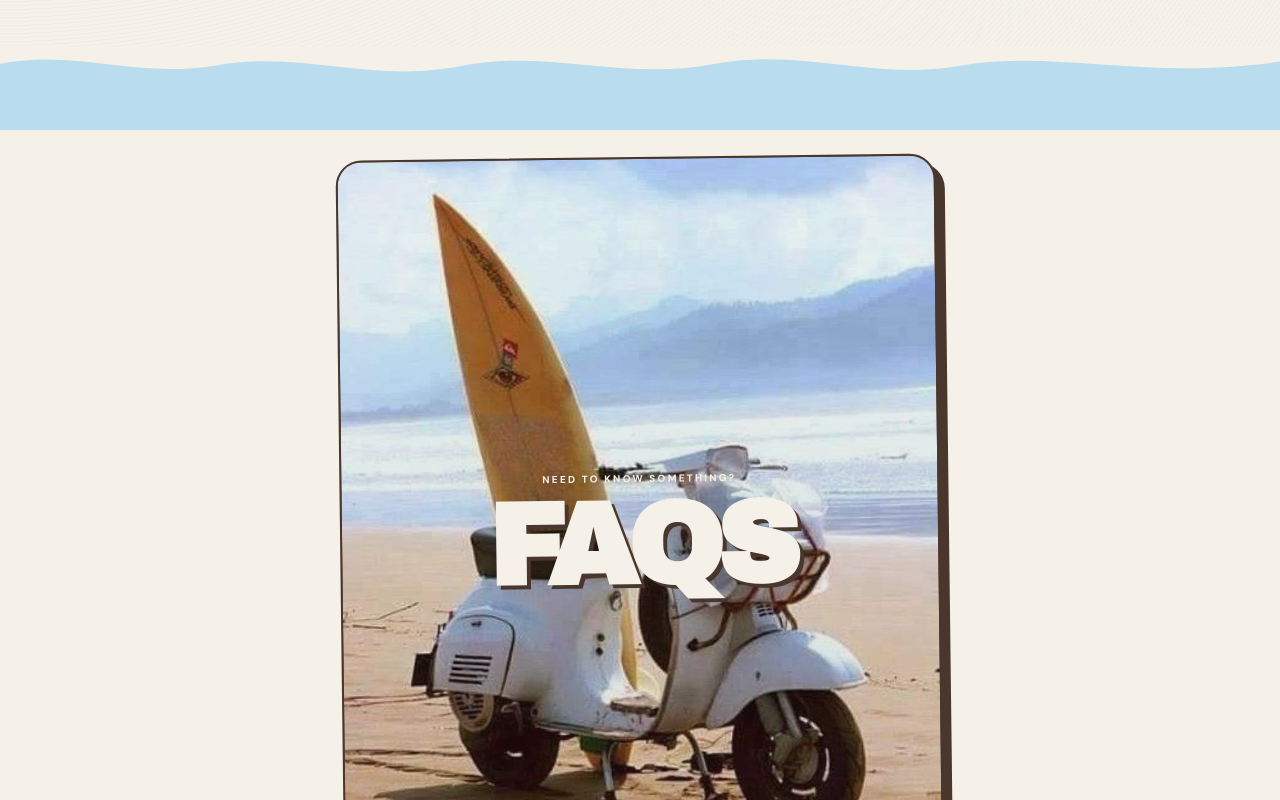
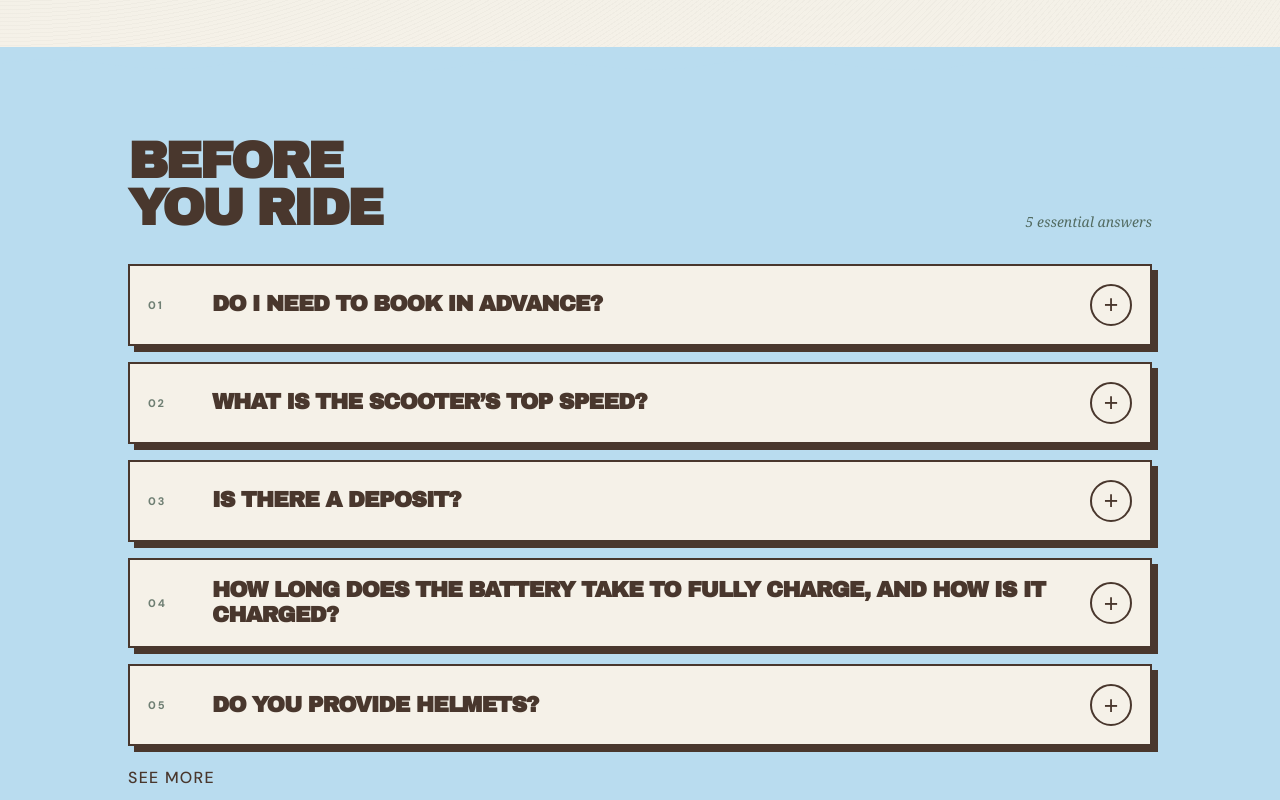
Before and after one commit to nouresho/eco..kephyra, a Next.js app: page / in a window 1280 px wide. Shown: the part 1780-2580 px from the top of the page. Built offline with nearby package versions, Linux system fonts and the light colour scheme.

Commit message:
Update project

```diff
--- a/app/components/FaqImageSection.tsx
+++ b/app/components/FaqImageSection.tsx
@@ -1,48 +1,58 @@
-import Link from "next/link";
+"use client";
+
+import { useState } from "react";
+import { faqs } from "../faq/page";
 
 export default function FaqImageSection() {
+  const [showAll, setShowAll] = useState(false);
+  const visibleFaqs = showAll ? faqs : faqs.slice(0, 5);
+
   return (
-    <section className="faq-image-section">
-
-      <div className="faq-image-container">
-
-        <Link
-          href="/faq"
-          className="faq-image-card group"
-          aria-label="Go to FAQs"
-        >
-
-          {/* IMAGE - ORIGINAL RATIO */}
-          <img
-            src="/images/faq.jpg"
-            alt="ECO KEPHYRA FAQs"
-            className="faq-image"
-          />
-
-          {/* LIGHT OVERLAY */}
-          <div className="faq-image-overlay" />
-
-          {/* CENTER CONTENT */}
-          <div className="faq-image-content">
-
-            <div className="faq-image-content-inner">
-
-              <p className="faq-image-small">
-                Need to know something?
-              </p>
-
-              <h2 className="faq-image-title">
-                FAQS
-              </h2>
-
-            </div>
-
+    <section className="home-faq-section bg-[#B9DCEF] px-6 pb-20 pt-12 md:px-12 md:pb-28 md:pt-16">
+      <div className="mx-auto max-w-5xl">
+        <div className="mb-8 flex items-end justify-between gap-5">
+          <div>
+            <p className="vintage-label text-[#526B61]">Questions & answers</p>
+            <h2 className="home-faq-heading vintage-title mt-3 text-[#49372D]">
+              BEFORE
+              <br />
+              YOU RIDE
+            </h2>
           </div>
 
-        </Link>
+          <span className="hidden font-serif text-sm italic text-[#526B61] md:block">
+            {showAll ? "All answers open" : "5 essential answers"}
+          </span>
+        </div>
 
+        <div className="space-y-4">
+          {visibleFaqs.map((faq) => (
+            <details key={faq.id} id={faq.id} className="home-faq-card faq-detail-card group">
+              <summary className="faq-detail-summary">
+                <span className="faq-detail-number">{faq.number}</span>
+                <span className="faq-detail-question">{faq.question}</span>
+                <span className="faq-detail-plus">+</span>
+              </summary>
+
+              <div className="faq-detail-answer">
+                <div className="faq-answer-line" />
+                <p>{faq.answer}</p>
+              </div>
+            </details>
+          ))}
+        </div>
+
+        <div className="mt-5 flex justify-start">
+          <button
+            type="button"
+            onClick={() => setShowAll((prev) => !prev)}
+            className="border-0 bg-transparent p-0 text-left font-medium uppercase tracking-[0.08em] text-[#49372D] transition-opacity hover:opacity-80"
+            aria-expanded={showAll}
+          >
+            {showAll ? "See less" : "See more"}
+          </button>
+        </div>
       </div>
-
     </section>
   );
 }
--- a/app/components/WhyUs.tsx
+++ b/app/components/WhyUs.tsx
@@ -30,6 +30,7 @@ export default function WhyUs() {
   const sectionRef = useRef<HTMLElement>(null);
 
   const [visible, setVisible] = useState(false);
+  const [currentSlide, setCurrentSlide] = useState(0);
 
   useEffect(() => {
     const section = sectionRef.current;
@@ -53,6 +54,18 @@ export default function WhyUs() {
     return () => observer.disconnect();
   }, []);
 
+  useEffect(() => {
+    const mediaQuery = window.matchMedia("(max-width: 767px)");
+
+    if (!mediaQuery.matches) return;
+
+    const interval = window.setInterval(() => {
+      setCurrentSlide((prev) => (prev + 1) % services.length);
+    }, 2600);
+
+    return () => window.clearInterval(interval);
+  }, []);
+
   return (
     <section
       ref={sectionRef}
@@ -74,9 +87,73 @@ export default function WhyUs() {
         </h2>
       </div>
 
-      {/* CARDS */}
+      {/* MOBILE CAROUSEL */}
 
-      <div className="mx-auto grid max-w-6xl grid-cols-1 gap-5 md:grid-cols-3 md:gap-5">
+      <div className="mx-auto max-w-[420px] md:hidden">
+        <div className="overflow-hidden rounded-[30px]">
+          <div
+            className="flex transition-transform duration-700 ease-[cubic-bezier(.22,1,.36,1)]"
+            style={{ transform: `translateX(-${currentSlide * 100}%)` }}
+          >
+            {services.map((service, index) => (
+              <article
+                key={service.title}
+                className="group relative h-[500px] min-w-full overflow-hidden rounded-[30px] border-2 border-white/80 bg-[#49372D] shadow-[0_18px_38px_rgba(73,55,45,0.18)]"
+              >
+                <img
+                  src={service.image}
+                  alt={service.title}
+                  className="absolute inset-0 h-full w-full object-cover"
+                />
+
+                <div className="absolute inset-0 bg-gradient-to-t from-[#20140de8] via-[#20140d45] to-[#20140d0a]" />
+
+                <div className="absolute left-5 right-5 top-5 z-10 flex items-center justify-between">
+                  <p className="rounded-full border border-white/50 bg-[#49372D]/35 px-3 py-1.5 text-[9px] font-bold uppercase tracking-[0.18em] text-[#F5F1E8] backdrop-blur-sm">
+                    0{index + 1}
+                  </p>
+                </div>
+
+                <div className="absolute inset-x-0 bottom-0 z-10 p-5">
+                  <p className="mb-3 text-[9px] font-bold uppercase tracking-[0.18em] text-[#B9DCEF]">
+                    {service.label}
+                  </p>
+
+                  <h3 className="vintage-title text-[30px] leading-[0.94] text-[#F5F1E8]">
+                    {service.title}
+                  </h3>
+
+                  <p className="mt-3 text-[12px] font-medium leading-5 text-[#EADAC8]">
+                    {service.text}
+                  </p>
+
+                  <div className="mt-4 pt-1 text-[9px] font-bold uppercase tracking-[0.16em] text-white/70">
+                    <span>Electric freedom</span>
+                  </div>
+                </div>
+              </article>
+            ))}
+          </div>
+        </div>
+
+        <div className="mt-4 flex justify-center gap-2">
+          {services.map((service, index) => (
+            <button
+              key={service.title}
+              type="button"
+              aria-label={`Show slide ${index + 1}`}
+              onClick={() => setCurrentSlide(index)}
+              className={`h-2.5 rounded-full transition-all duration-300 ${
+                currentSlide === index ? "w-8 bg-[#49372D]" : "w-2.5 bg-[#49372D]/35"
+              }`}
+            />
+          ))}
+        </div>
+      </div>
+
+      {/* DESKTOP CARDS */}
+
+      <div className="mx-auto hidden max-w-6xl grid-cols-1 gap-5 md:grid md:grid-cols-3 md:gap-5">
         {services.map((service, index) => (
           <article
             key={service.title}
--- a/app/faq/page.tsx
+++ b/app/faq/page.tsx
@@ -1,6 +1,6 @@
 import Link from "next/link";
 
-const faqs = [
+export const faqs = [
   {
     id: "booking",
     number: "01",
--- a/app/globals.css
+++ b/app/globals.css
@@ -495,8 +495,9 @@ video {
 
   color: rgba(24, 59, 72, 0.7);
 
-  font-size: 11px;
-  font-weight: 500;
+  font-size: 14px;
+  font-weight: 600;
+  letter-spacing: -0.03em;
 
   text-decoration: none;
 
@@ -1450,6 +1451,50 @@ video {
 }
 
 
+.home-faq-section {
+  margin-top: 0;
+}
+
+
+.home-faq-heading {
+  font-size: clamp(34px, 4vw, 62px);
+  line-height: 0.92;
+}
+
+
+.home-faq-card .faq-detail-summary {
+  grid-template-columns: 52px 1fr 40px;
+
+  gap: 12px;
+
+  padding: 18px 18px;
+}
+
+
+.home-faq-card .faq-detail-question {
+  font-size: clamp(15px, 1.8vw, 22px);
+  line-height: 1.15;
+}
+
+
+.home-faq-card .faq-detail-answer {
+  grid-template-columns: 52px 1fr;
+
+  gap: 12px;
+
+  padding:
+    0
+    18px
+    22px;
+}
+
+
+.home-faq-card .faq-detail-answer p {
+  font-size: 14px;
+  line-height: 1.7;
+}
+
+
 .faq-detail-card[open] {
   background: #dce4c8;
 
@@ -1616,6 +1661,37 @@ video {
 /* ================================================= */
 
 @media (max-width: 767px) {
+
+  .home-faq-heading {
+    font-size: clamp(30px, 8vw, 44px);
+  }
+
+
+  .home-faq-card .faq-detail-summary {
+    grid-template-columns: 40px 1fr 30px;
+
+    gap: 8px;
+
+    padding: 16px 14px;
+  }
+
+
+  .home-faq-card .faq-detail-question {
+    font-size: 17px;
+  }
+
+
+  .home-faq-card .faq-detail-answer {
+    grid-template-columns: 40px 1fr;
+
+    gap: 8px;
+
+    padding:
+      0
+      14px
+      18px;
+  }
+
 
   .faq-poster-card {
     min-height: 390px;
--- a/package.json
+++ b/package.json
@@ -16,12 +16,12 @@
   },
   "devDependencies": {
     "@tailwindcss/postcss": "^4",
-    "@types/node": "^20",
-    "@types/react": "^19",
+    "@types/node": "20.19.43",
+    "@types/react": "19.3.0",
     "@types/react-dom": "^19",
     "eslint": "^9",
     "eslint-config-next": "16.3.4",
     "tailwindcss": "^4",
-    "typescript": "^5"
+    "typescript": "5.9.3"
   }
 }
```
Also changed, not shown: 1 other file (tests, documents, lock files or other folders).
